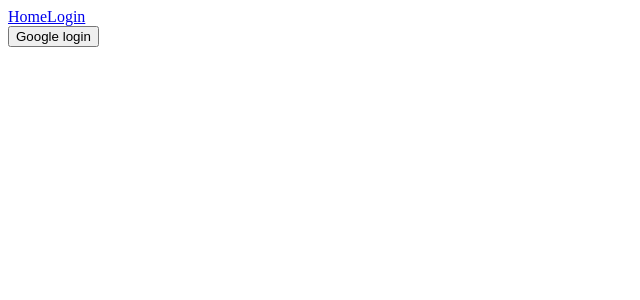
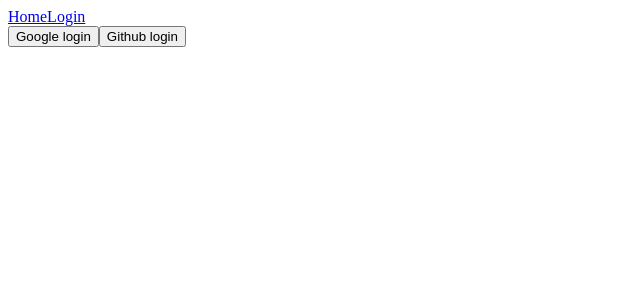
Before and after one commit to kamrulkoche/simple-firebase, a React (Vite) app: page /login in a window 1280 px wide. Shown: the top 300 px of the page, without its empty margins (0-640 px from the left). Built offline with nearby package versions, Linux system fonts and the light colour scheme.

Commit message:
add github firebase

```diff
--- a/src/components/Login/Login.jsx
+++ b/src/components/Login/Login.jsx
@@ -1,5 +1,6 @@
 import {
   getAuth,
+  GithubAuthProvider,
   GoogleAuthProvider,
   signInWithPopup,
   signOut,
@@ -11,10 +12,11 @@ const Login = () => {
   const [user, setUser] = useState(null);
   const auth = getAuth(app);
   //   console.log(auth);
-  const provider = new GoogleAuthProvider();
+  const googleProvider = new GoogleAuthProvider();
+  const githubProvider = new GithubAuthProvider();
 
   const handleGoogleSignIn = () => {
-    signInWithPopup(auth, provider)
+    signInWithPopup(auth, googleProvider)
       .then((result) => {
         const loggedInUser = result.user;
         console.log(loggedInUser);
@@ -23,6 +25,18 @@ const Login = () => {
       .catch((error) => {
         const errorMessage = error.message;
         console.log("error", errorMessage);
+      });
+  };
+
+  const handleGithubSignIn = () => {
+    signInWithPopup(auth, githubProvider)
+      .then((result) => {
+        const loggedUser = result.user;
+        console.log(loggedUser);
+        setUser(loggedUser);
+      })
+      .catch((error) => {
+        console.log(error);
       });
   };
 
@@ -38,10 +52,15 @@ const Login = () => {
   };
   return (
     <div>
-     { user ?
-         <button onClick={handleSignOut}>Sign out</button>:
-         <button onClick={handleGoogleSignIn}>Google login</button>
-     }
+      {/* user ? logout : sign in */}
+      {user ? (
+        <button onClick={handleSignOut}>Sign out</button>
+      ) : (
+        <div>
+          <button onClick={handleGoogleSignIn}>Google login</button>
+          <button onClick={handleGithubSignIn}>Github login</button>
+        </div>
+      )}
       {user && (
         <div>
           <h3>User: {user.displayName}</h3>
```
Also changed, not shown: src/__steps.js (+13 -0 lines).
